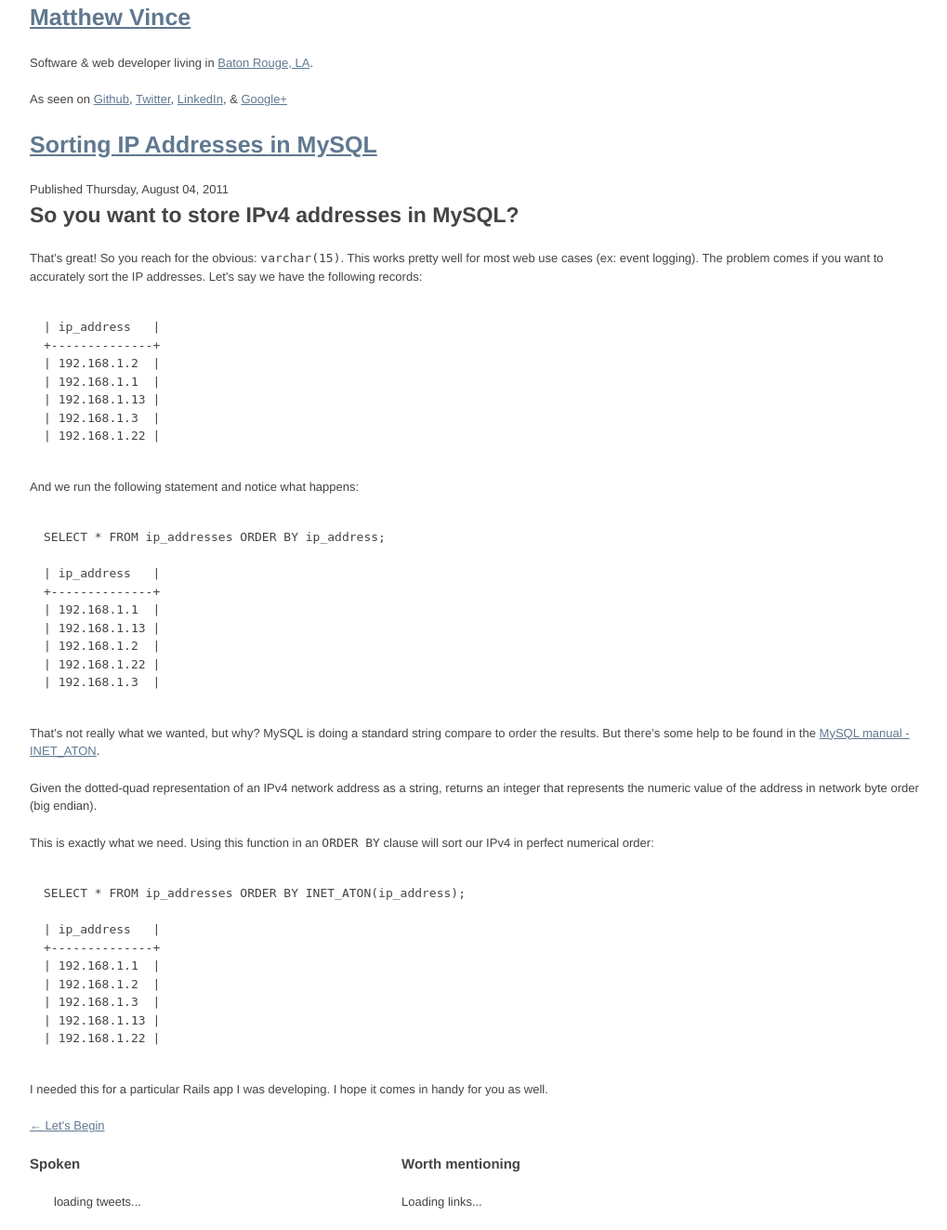
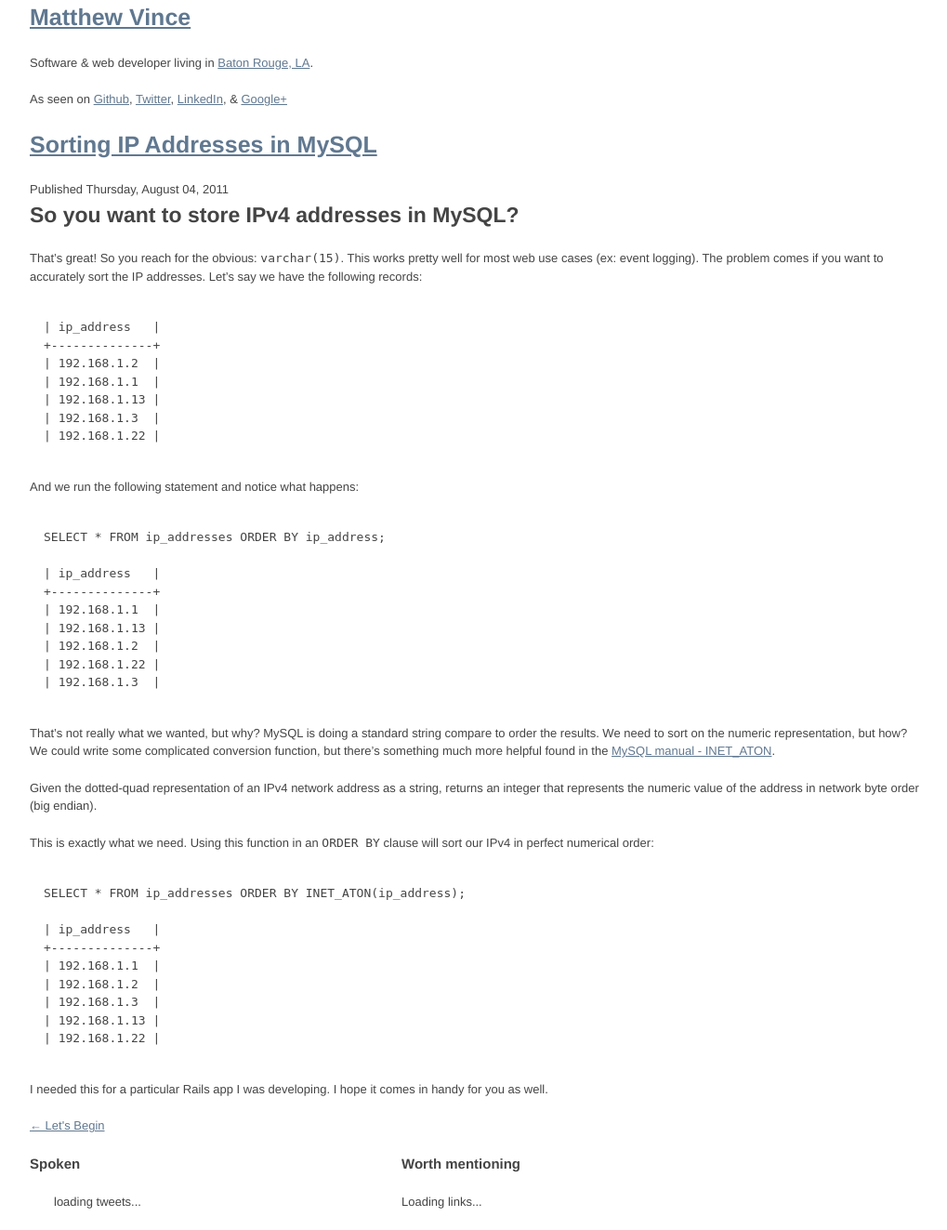
Before and after one commit to synewaves/matthewvince.com, a Jekyll site: the page built from _posts/2011-08-04-sorting-ip-addresses-in-mysql.markdown, in a window 1280 px wide. Shown: the whole page at 93% size, without its empty margins (128-1147 px from the left). Built offline with Jekyll 4.4.1, drawn with Linux system fonts in a browser that asks for light colours; nearby versions of some CDN libraries; comment, search, counter and statistics services are not loaded.

Commit message:
Fixing deploy

```diff
--- a/_posts/2011-08-04-sorting-ip-addresses-in-mysql.markdown
+++ b/_posts/2011-08-04-sorting-ip-addresses-in-mysql.markdown
@@ -34,7 +34,7 @@ SELECT * FROM ip_addresses ORDER BY ip_address;
 | 192.168.1.3  |
 {% endhighlight %}
 
-That's not really what we wanted, but why?  MySQL is doing a standard string compare to order the results.  But there's some help to be found in the [MySQL manual - INET_ATON](http://dev.mysql.com/doc/refman/5.0/en/miscellaneous-functions.html#function_inet-aton).
+That's not really what we wanted, but why?  MySQL is doing a standard string compare to order the results. We need to sort on the numeric representation, but how? We could write some complicated conversion function, but there's something much more helpful found in the [MySQL manual - INET_ATON](http://dev.mysql.com/doc/refman/5.0/en/miscellaneous-functions.html#function_inet-aton).
 
 > Given the dotted-quad representation of an IPv4 network address as a string, returns an integer that represents the numeric value of the address in network byte order (big endian).
 
```
Also changed, not shown: 1 other file.
